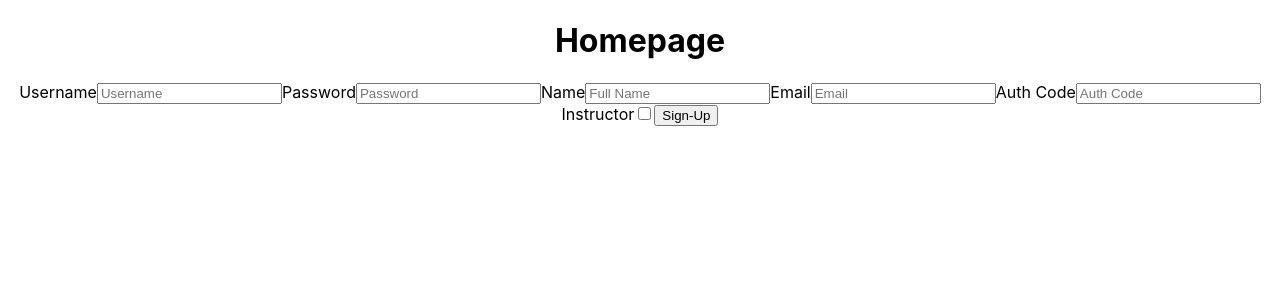
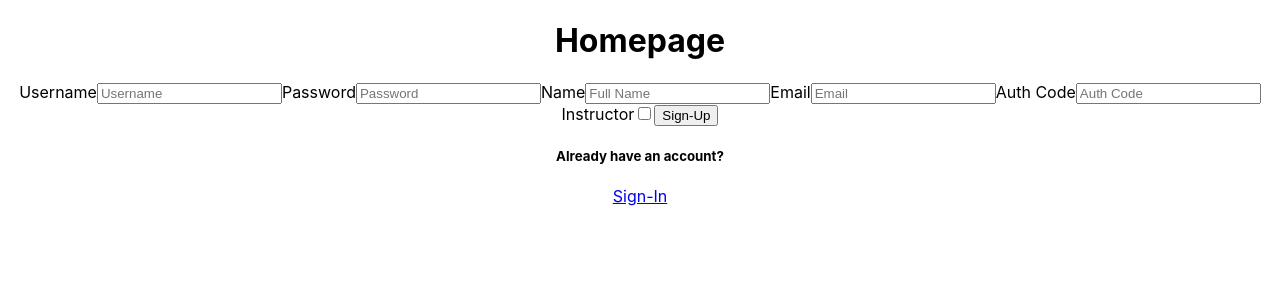
Before and after one commit to Anywhere-fitness-6-front-end/front-end, a React (Create React App) app in the folder anywhere-fitness-6/: page / in a window 1280 px wide. Shown: the top 300 px of the page. Built offline with nearby package versions, Linux system fonts and the light colour scheme.

Commit message:
change signup and signin link condition

```diff
--- a/anywhere-fitness-6/src/Components/Sign-in.js
+++ b/anywhere-fitness-6/src/Components/Sign-in.js
@@ -60,8 +60,9 @@ const SignIn = (props) => {
 
             <button id="sign-in-btn">Sign-In</button>
         </form>
-        {erroMessage && <div><h4 style={{color:'red'}}>{erroMessage}</h4>
-        <Link to="/" className="btn btn-primary">Sign-Up</Link></div>}
+        {erroMessage && <div><h4 style={{color:'red'}}>{erroMessage}</h4></div>}
+        <h5>Need an account?</h5>
+        <Link to="/" className="btn btn-primary">Sign-Up</Link>
         </div>
     )
 }
--- a/anywhere-fitness-6/src/Components/Sign-up-form.js
+++ b/anywhere-fitness-6/src/Components/Sign-up-form.js
@@ -103,8 +103,9 @@ export default function Form (props){
         </label>
         <button id="sign-up-btn">Sign-Up</button>
         </form>
-        {erroMessage && <div><h4 style={{color:'red'}}>{erroMessage}</h4>
-        <Link to="/sign-in" className="btn btn-primary">Sign-In</Link></div>}
+        {erroMessage && <div><h4 style={{color:'red'}}>{erroMessage}</h4></div>}
+        <h5>Already have an account?</h5>
+        <Link to="/sign-in" className="btn btn-primary">Sign-In</Link>
     </div>
 
 };
```
